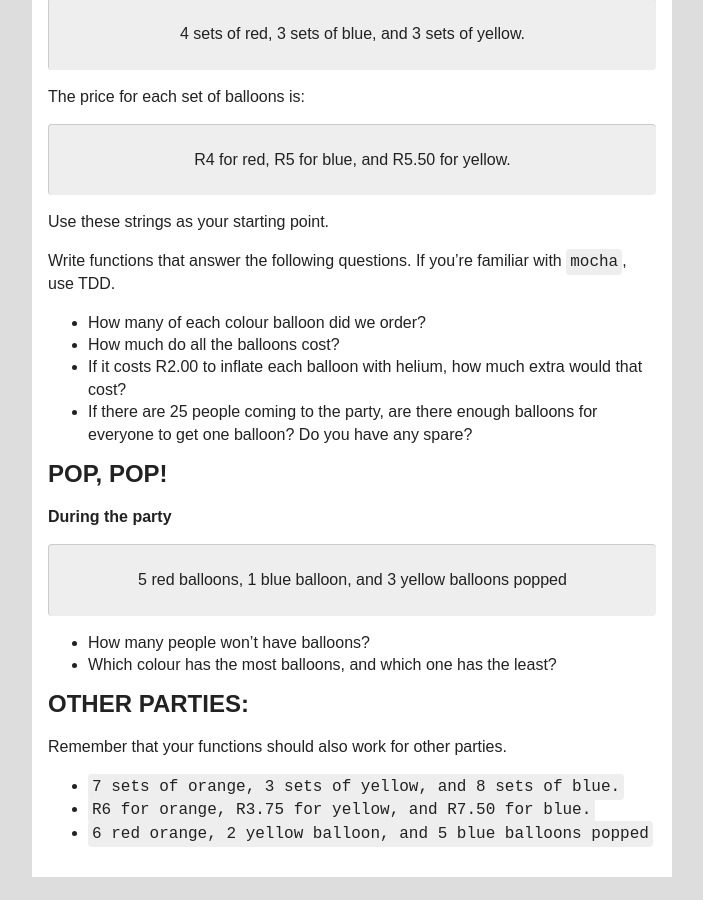
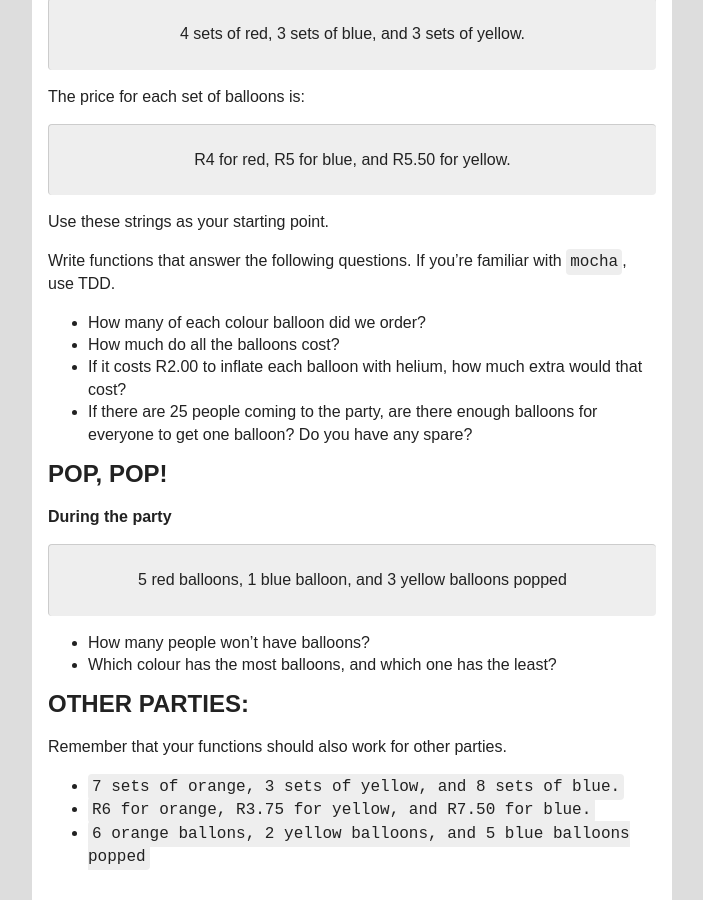
Before and after one commit to codex-academy/BalloonKata, a Jekyll site: the page built from index.md, in a window 1280 px wide and 900 px high, scrolled down 587 px. Shown: the whole window, without its empty margins (288-991 px from the left). Built offline with Jekyll 4.4.1, drawn with Linux system fonts in a browser that asks for light colours; before the commit the page ends 1464 px from its top, so only the background shows below that.

Commit message:
Update index.md
fixed typo

```diff
--- a/index.md
+++ b/index.md
@@ -46,4 +46,4 @@ Remember that your functions should also work for other parties.
 
 * `7 sets of orange, 3 sets of yellow, and 8 sets of blue.`
 * `R6 for orange, R3.75 for yellow, and R7.50 for blue.`
-* `6 red orange, 2 yellow balloon, and 5 blue balloons popped`
+* `6 orange ballons, 2 yellow balloons, and 5 blue balloons popped`
```
